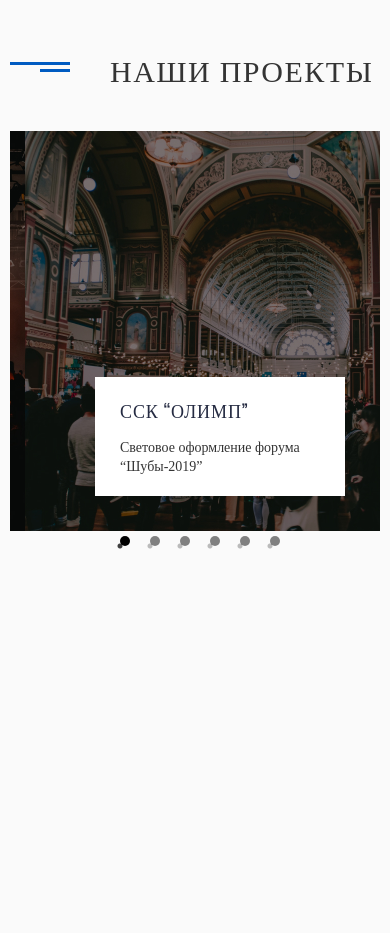
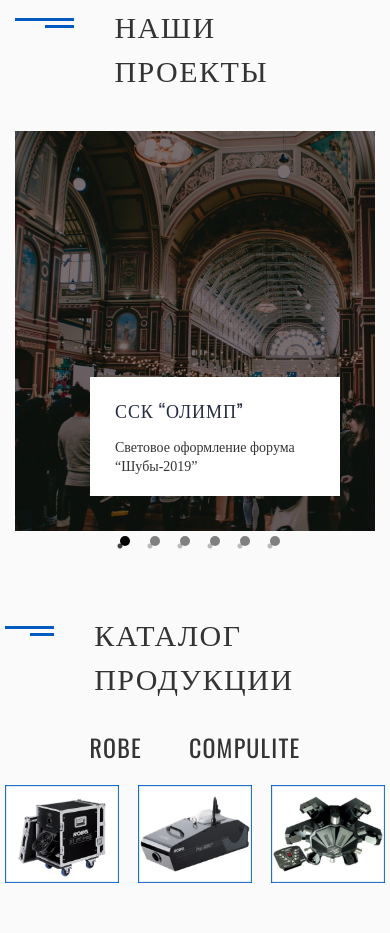
Before and after one commit to SergeyEvtush/lightingEquipment, a plain HTML site: page index.html in a window 390 px wide. Shown: the part 815-1748 px from the top of the page. Before the commit the page ends 1426 px from the top, so only its background shows below. Drawn offline with nearby package versions, Linux system fonts and the light colour scheme.

Commit message:
ourProduction finish with adaptive

```diff
--- a/css/style.css
+++ b/css/style.css
@@ -259,7 +259,7 @@ margin: 109px 0px 0px 0px;
 min-width: 0;
 		}
 
-		.page-container {
+		.ourprojects__container {
 		padding: 150px 0px 0px 0px;
 		position: relative;
 		}
@@ -270,11 +270,10 @@ min-width: 0;
 					}
 	}
 	@media(max-width:500px){
-		.page-container {
+		.ourprojects__container {
+			padding: 50px 0px 0px 0px;
 
-			padding: 50px 0px;
-
-		}
+			}
 	}
 		.ourprojects__header {
 			padding:  0px 0px 40px 0px;
@@ -321,11 +320,7 @@ color: #343434;
 
 	/* Слайдер */
 .slider .slick-slider{margin:0px -15px;}
-/* Слайдер запущен */
-.slick-slider.slick-initialized{}
-/* Слайдер с точками */
-.slick-slider.slick-dotted{}
-/* Ограничивающая оболочка */
+
 .slick-list {
 overflow: hidden;
 
@@ -348,15 +343,13 @@ max-width: 540px;
 .slider .slick-slide{
 	padding:0px 15px ;
 }
-/* Слайд активный (показывается) */
-.slick-slide.slick-active{}
-/* Слайд основной */
-.slick-slide.slick-current{}
-/* Слайд по центру */
-.slick-slide.slick-center{}
-/* Клонированный слайд */
-.slick-slide.slick-cloned{}
-/* Стрелка */
+@media(max-width:690px){
+	.slider .slick-slide{
+		padding:0px  ;
+	}
+
+}
+
 .slider .slick-arrow{
 position: absolute;
 top: 0;
@@ -436,3 +429,92 @@ padding: 0px  0px 14px 0px;
 	max-width: 200px;
 
 }
+.page__ourproduction {
+}
+.ourproduction__container {
+	padding: 150px 0px 0px 0px;
+
+}
+
+.ourproduction__body{
+display: flex;
+flex-direction: column;
+align-items: center;
+
+}
+.ourproduction__choise {
+padding:70px 0px 50px 0px ;
+}
+.ourproduction-choise__items {
+	display: flex;
+	align-items: center;
+	align-self: center;
+}
+.ourproduction-choise__items li:not(:last-child){
+padding: 0px 47px 0px 0px;
+
+}
+
+.choise__item {
+	font-family: Oswald;
+
+font-size: 24px;
+line-height: 36px;
+letter-spacing: 0.05em;
+text-transform: uppercase;
+color: #343434;
+}
+.choise__item:hover {
+text-decoration: underline;
+color: #005BC1;
+}
+.ourproduction__catalog {
+}
+.ourpoduction__catalog-list {
+	display: flex;
+justify-content: space-between;
+}
+
+.ourpoduction__catalog-list li:nth-child(2){
+padding: 0px 30px 0px 30px;
+
+}
+.item__foto-catalog {
+	max-width: 100%;
+
+}
+
+img.item__foto-catalog:hover{
+	opacity: 0.25;
+}
+@media(max-width:500px){
+
+	.ourproduction__container {
+
+		padding: 50px 0px;
+
+	}
+
+}
+@media(max-width:1130px){
+._container{
+	margin:  0px 5px  0px 5px;
+}
+
+}
+@media(max-width:700px){
+
+	.ourpoduction__catalog-list {
+	flex-wrap: wrap;
+	}
+	.ourpoduction__catalog-list li:nth-child(2){
+		padding: 0px 0px 0px 0px;
+
+		}
+		.list-items__catalog{
+			flex:0 1 30%;
+		}
+		.ourproduction__choise {
+			padding:30px 0px 20px 0px ;
+			}
+}
--- a/index.html
+++ b/index.html
@@ -11,6 +11,7 @@
 <link rel="stylesheet" type="text/css" href="//cdn.jsdelivr.net/gh/kenwheeler/slick@1.9.0/slick/slick.css"/>
 <!-- Добавляем тему по умолчанию из CDN -->
 <link rel="stylesheet" type="text/css" href="//cdn.jsdelivr.net/gh/kenwheeler/slick@1.9.0/slick/slick-theme.css"/>
+
 	<title>Trans Light</title>
 </head>
 <body>
@@ -119,9 +120,36 @@
 
 </div>
 			</section>
+			<section class="page__ourproduction">
+				<div class="ourproduction__container page-container  _container">
+					<div class="ourproduction__header header-block">
+						<div class="header-block__lines lines-block">
+							<span class="lines-block__item line__long"></span>
+							<span class="lines-block__item line__shot"></span>
+						</div>
+						<h2 class="header-block__title ">Каталог продукции</h2>
+					</div>
+					<div class="ourproduction__body">
+						<div class="ourproduction__choise">
+							<ul class="ourproduction-choise__items">
+	<li class="item-choise"><a href="#" class="choise__item item-active">Robe</a></li>
+	<li class="item-choise"><a href="#" class="choise__item ">Compulite</a></li>
+							</ul>
+						</div>
+						<div class="ourproduction__catalog">
+							<ul class="ourpoduction__catalog-list">
+								<li class="list-items__catalog"><img src="img/ourproduction/productionFoto1.jpg" alt="productionFoto1" class="item__foto-catalog _ibg"></li>
+								<li class="list-items__catalog"><img src="img/ourproduction/productionFoto2.jpg" alt="productionFoto2" class="item__foto-catalog _ibg"></li>
+								<li class="list-items__catalog"><img src="img/ourproduction/productionFoto3.jpg" alt="productionFoto3" class="item__foto-catalog _ibg"></li>
+							</ul>
+						</div>
+					</div>
+
+				</div>
+			</section>
 		</main>
 	</div>
-	<script src="https://code.jquery.com/jquery-3.6.0.min.js"></script>
+	<script  src="https://code.jquery.com/jquery-3.6.0.min.js"></script>
 	<script src="js/slick.min.js"></script>
 	<script src="js/script.js"></script>
 </body>
```
